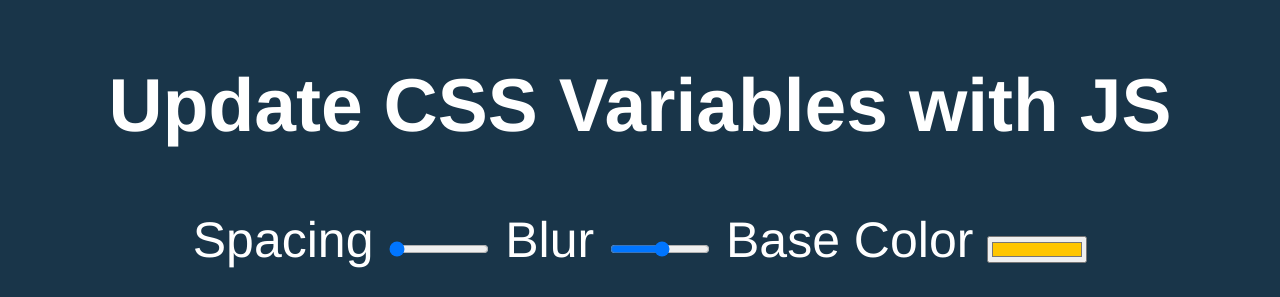
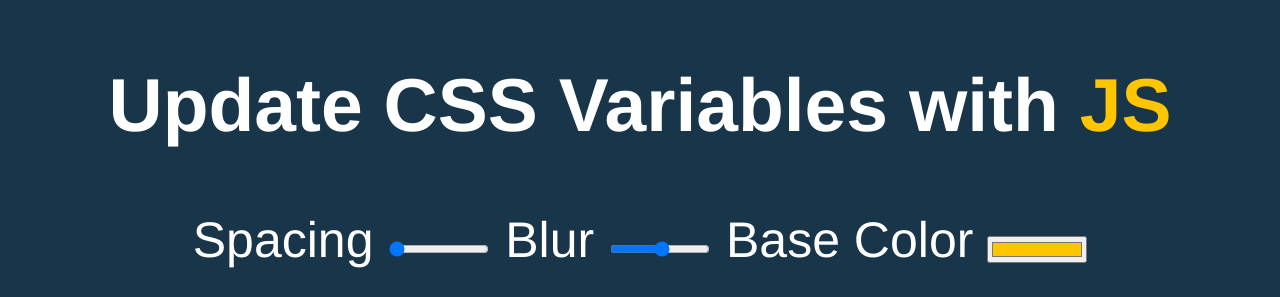
Before and after one commit to curiouscalala/css-variable, a website built with Vite: page index.html in a window 1280 px wide. Shown: the top 297 px of the page. Built offline with nearby package versions, Linux system fonts and the light colour scheme.

Commit message:
update css details for spacing, blur and base

```diff
--- a/index.html
+++ b/index.html
@@ -27,6 +27,22 @@
     width="800" height="500">
 
   <style>
+    :root {
+      --base: #ffc600;
+      --spacing: 10px;
+      --blur: 10px;
+    }
+
+    img {
+      padding: var(--spacing);
+      background: var(--base);
+      filter: var(--blur);
+    }
+
+    .hl {
+      color: var(--base);
+    }
+
     body {
       text-align: center;
       background: #193549;
```
